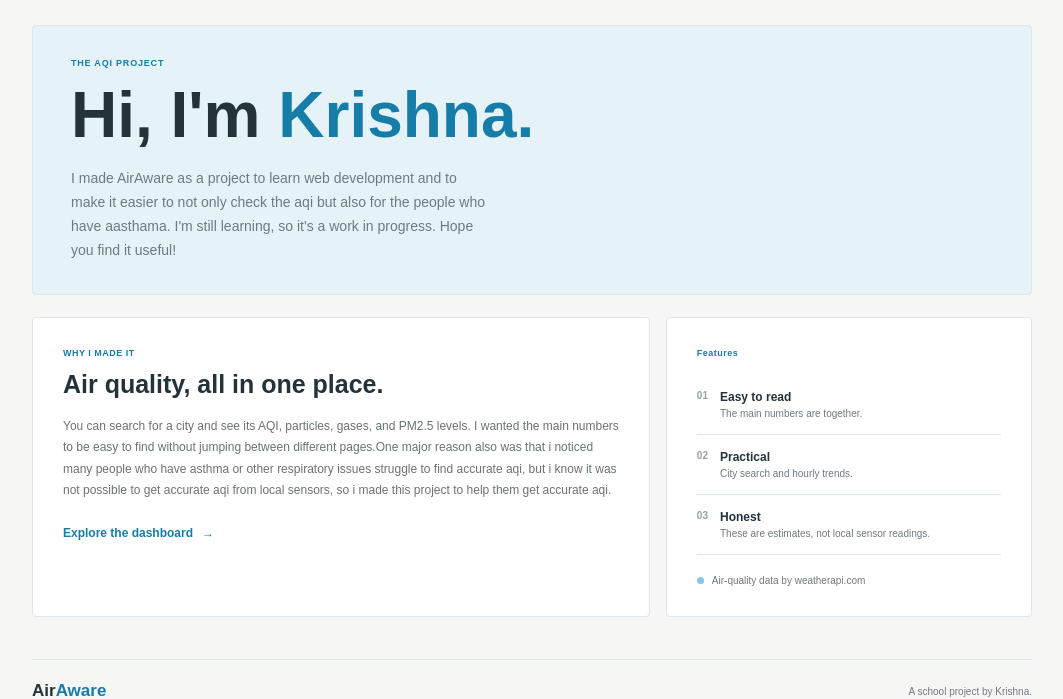
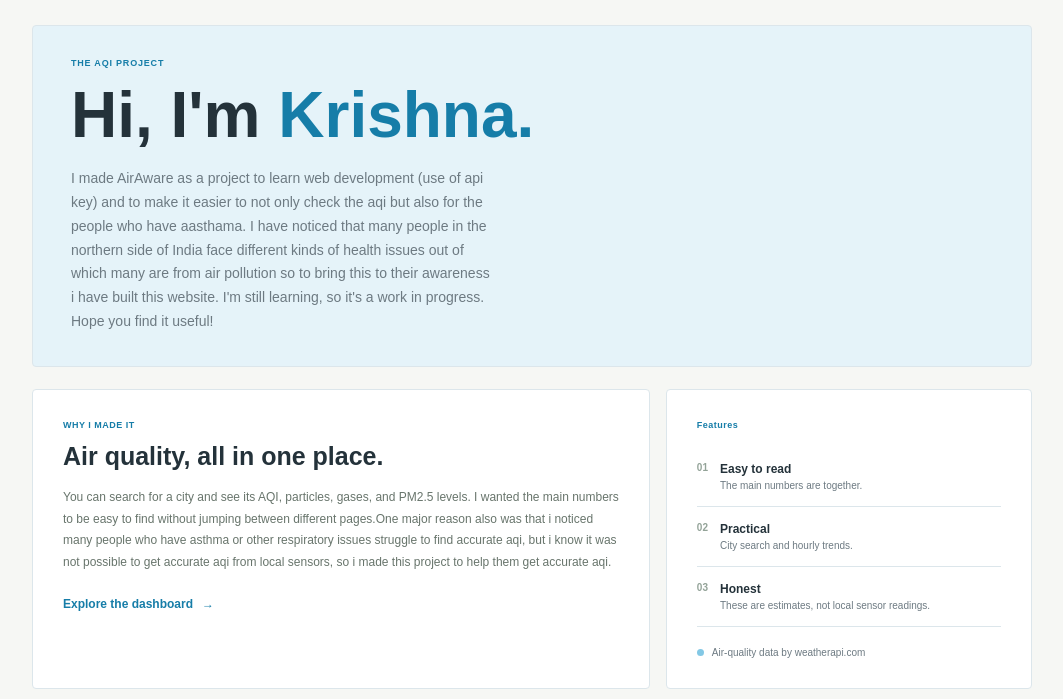
Before and after one commit to star-adikrish/AirAware, a Flask app: page /about in a window 1280 px wide. Shown: the part 62-761 px from the top of the page, without its empty margins (108-1171 px from the left). Run offline with Flask 3, Linux system fonts and the light colour scheme.

Commit message:
Description

```diff
--- a/templates/about.html
+++ b/templates/about.html
@@ -24,8 +24,10 @@
                 <p class="eyebrow">THE AQI PROJECT</p>
                 <h1>Hi, I'm <span>Krishna.</span></h1>
                 <p class="about-lede">
-                    I made AirAware as a project to learn web development
+                    I made AirAware as a project to learn web development (use of api key)
                     and to make it easier to not only check the aqi but also for the people who have aasthama.
+                    I have noticed that many people in the northern side of India face different kinds of health issues
+                    out of which many are from air pollution so to bring this to their awareness i have built this website.
                     I'm still learning, so it's a work in progress. Hope you find it useful!
                 </p>
             </div>
```
